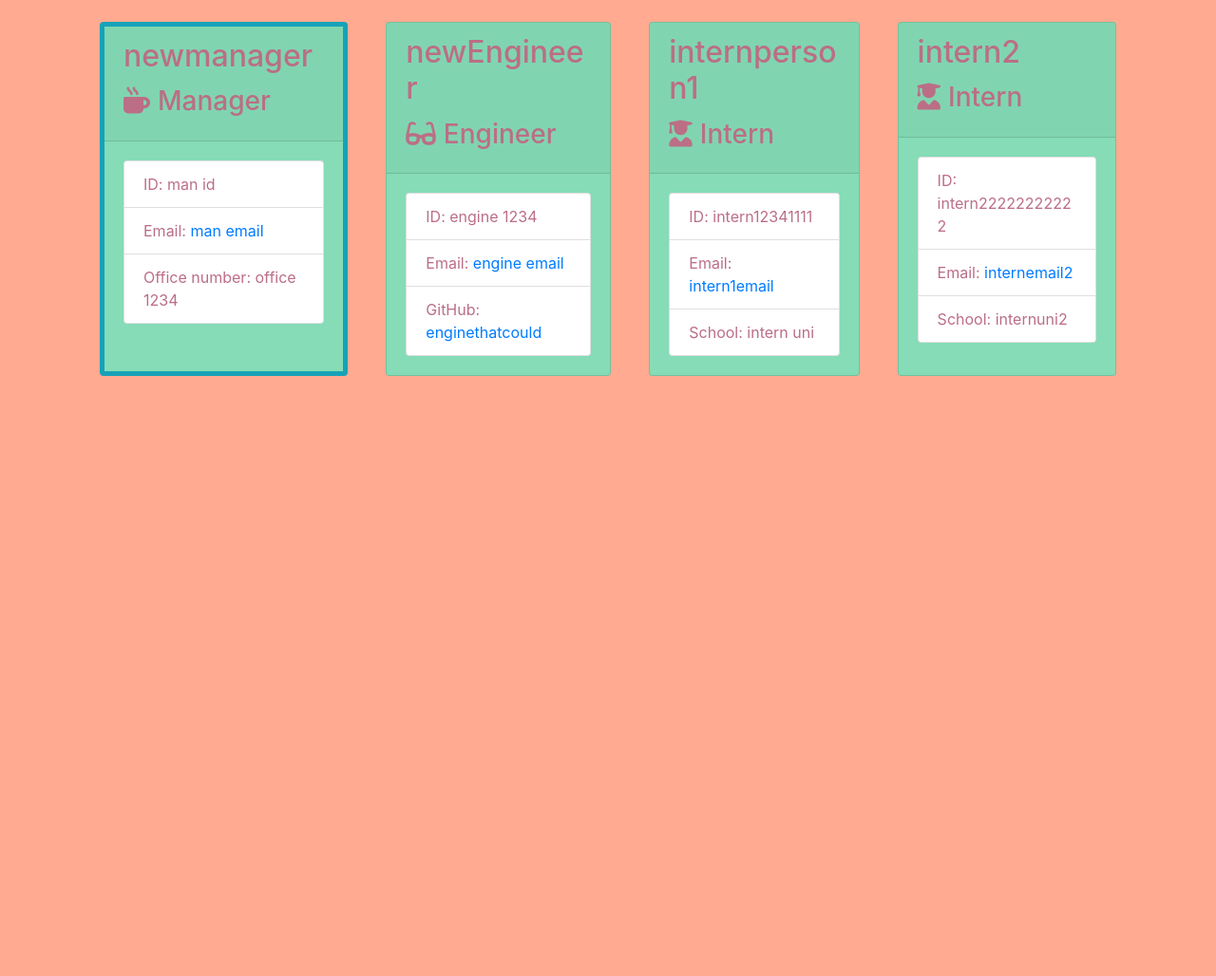
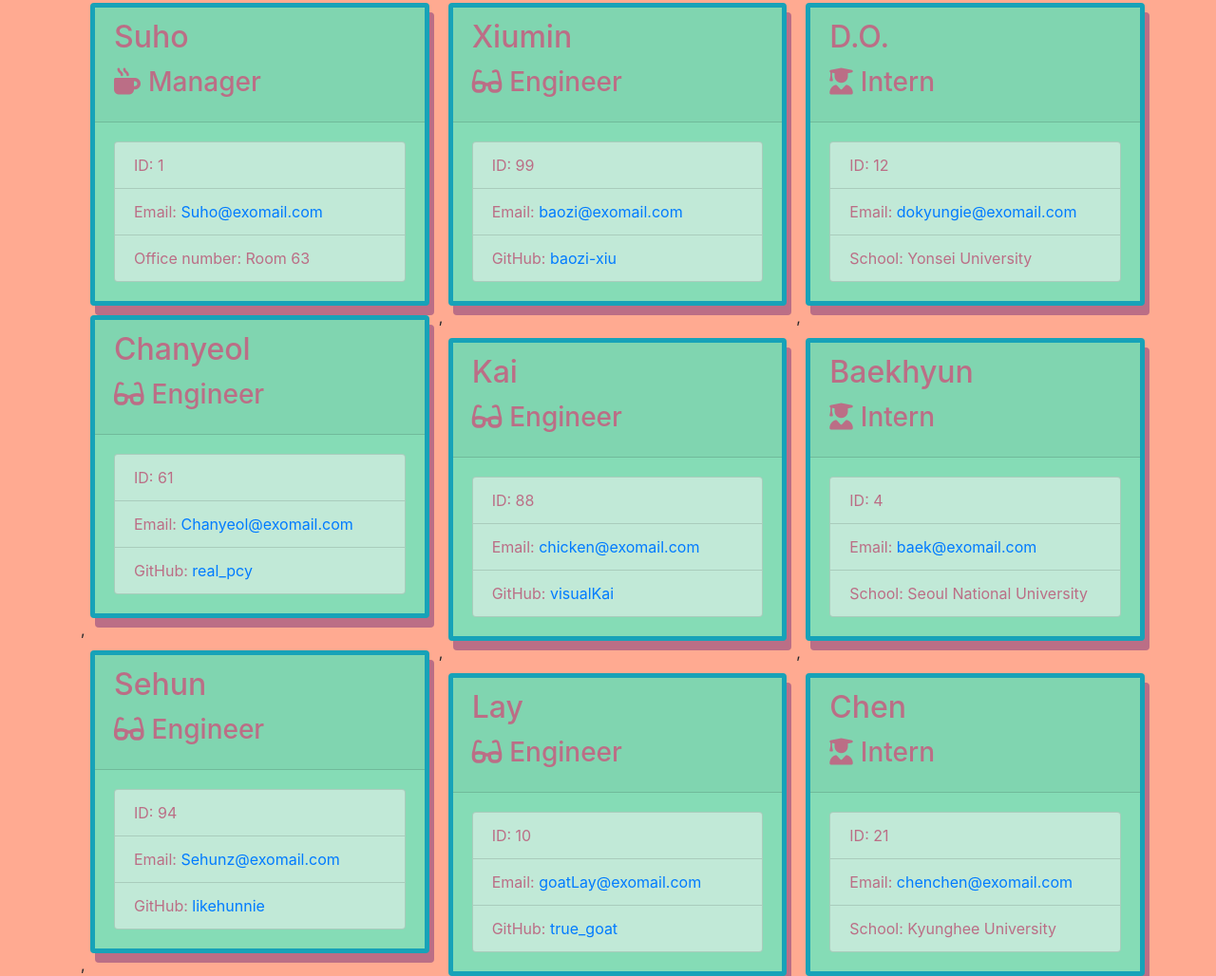
Before and after one commit to kairora/team-tiles, a website: page output/team.html in a window 1280 px wide. Shown: the part 207-1235 px from the top of the page at 95% size. Before the commit the page ends 800 px from the top, so only its background shows below. Drawn offline with nearby package versions, Linux system fonts and the light colour scheme.

Commit message:
added weird alignment to cards

```diff
--- a/output/style.css
+++ b/output/style.css
@@ -1,23 +1,26 @@
 .jumbotron {
     color: #259c8c;
     background-color: #85DCB6;
+    box-shadow: 0px 5px
 }
-
 body {
     background-color: #FFAA91;
 }
-
 .border {
     border-width: 5px !important;;
 }
-
-.card .border {
-    border-color: #581027 !important;;
-}
-
 .card {
     background-color: #85DCB6;
     color: #bb6e86;
-    margin: 20px;
+    margin: 10px;
+    box-shadow: 5px 10px;
+    margin-bottom: 0px !important;;
 
 }
+
+.list-group-item {
+    background-color: #c1e9d7;
+}
+.card-columns {
+    display: inline-block;
+}
--- a/output/team.html
+++ b/output/team.html
@@ -5,7 +5,7 @@
     <meta charset="UTF-8" />
     <meta name="viewport" content="width=device-width, initial-scale=1.0" />
     <meta http-equiv="X-UA-Compatible" content="ie=edge" />
-    <title>Team Tiles</title>
+    <title>My Team</title>
     <link rel="stylesheet" href="https://stackpath.bootstrapcdn.com/bootstrap/4.3.1/css/bootstrap.min.css"
         integrity="sha384-ggOyR0iXCbMQv3Xipma34MD+dH/1fQ784/j6cY/iJTQUOhcWr7x9JvoRxT2MZw1T" crossorigin="anonymous">
     <link rel="stylesheet" href="style.css">
@@ -15,67 +15,133 @@
 <body>
     <div class="container-fluid">
         <div class="row">
-            <div class="col-12 jumbotron mb-3 team-heading border border-bottom-6 border-info">
-                <h1 class="text-center">Team Tiles</h1>
+            <div class="col-12 jumbotron mb-3 team-heading border-bottom-6 border-info">
+                <h1 class="text-center">My Team</h1>
             </div>
         </div>
     </div>
     <div class="container">
         <div class="row">
             <div class="team-area col-12 d-flex justify-content-center">
+                <div class="card-columns">
                 <div class="card employee-card border border-info">
     <div class="card-header">
-        <h2 class="card-title">newmanager</h2>
+        <h2 class="card-title">Suho</h2>
         <h3 class="card-title"><i class="fas fa-mug-hot mr-2"></i>Manager</h3>
     </div>
     <div class="card-body">
         <ul class="list-group">
-            <li class="list-group-item">ID: man id</li>
-            <li class="list-group-item">Email: <a href="mailto:man email">man email</a></li>
-            <li class="list-group-item">Office number: office 1234</li>
+            <li class="list-group-item">ID: 1</li>
+            <li class="list-group-item">Email: <a href="mailto:Suho@exomail.com">Suho@exomail.com</a></li>
+            <li class="list-group-item">Office number: Room 63</li>
         </ul>
     </div>
 </div>
-<div class="card employee-card">
+<div class="card employee-card border border-info">
     <div class="card-header">
-        <h2 class="card-title">newEngineer</h2>
+        <h2 class="card-title">Chanyeol</h2>
         <h3 class="card-title"><i class="fas fa-glasses mr-2"></i>Engineer</h3>
     </div>
     <div class="card-body">
         <ul class="list-group">
-            <li class="list-group-item">ID: engine 1234</li>
-            <li class="list-group-item">Email: <a href="mailto:engine email">engine email</a></li>
-            <li class="list-group-item">GitHub: <a href="https://github.com/enginethatcould" target="_blank" rel="noopener noreferrer">enginethatcould</a></li>
+            <li class="list-group-item">ID: 61</li>
+            <li class="list-group-item">Email: <a href="mailto:Chanyeol@exomail.com">Chanyeol@exomail.com</a></li>
+            <li class="list-group-item">GitHub: <a href="https://github.com/real_pcy" target="_blank" rel="noopener noreferrer">real_pcy</a></li>
         </ul>
     </div>
 </div>
-<div class="card employee-card">
+,<div class="card employee-card border border-info">
     <div class="card-header">
-        <h2 class="card-title">internperson1</h2>
+        <h2 class="card-title">Sehun</h2>
+        <h3 class="card-title"><i class="fas fa-glasses mr-2"></i>Engineer</h3>
+    </div>
+    <div class="card-body">
+        <ul class="list-group">
+            <li class="list-group-item">ID: 94</li>
+            <li class="list-group-item">Email: <a href="mailto:Sehunz@exomail.com">Sehunz@exomail.com</a></li>
+            <li class="list-group-item">GitHub: <a href="https://github.com/likehunnie" target="_blank" rel="noopener noreferrer">likehunnie</a></li>
+        </ul>
+    </div>
+</div>
+,<div class="card employee-card border border-info">
+    <div class="card-header">
+        <h2 class="card-title">Xiumin</h2>
+        <h3 class="card-title"><i class="fas fa-glasses mr-2"></i>Engineer</h3>
+    </div>
+    <div class="card-body">
+        <ul class="list-group">
+            <li class="list-group-item">ID: 99</li>
+            <li class="list-group-item">Email: <a href="mailto:baozi@exomail.com">baozi@exomail.com</a></li>
+            <li class="list-group-item">GitHub: <a href="https://github.com/baozi-xiu" target="_blank" rel="noopener noreferrer">baozi-xiu</a></li>
+        </ul>
+    </div>
+</div>
+,<div class="card employee-card border border-info">
+    <div class="card-header">
+        <h2 class="card-title">Kai</h2>
+        <h3 class="card-title"><i class="fas fa-glasses mr-2"></i>Engineer</h3>
+    </div>
+    <div class="card-body">
+        <ul class="list-group">
+            <li class="list-group-item">ID: 88</li>
+            <li class="list-group-item">Email: <a href="mailto:chicken@exomail.com">chicken@exomail.com</a></li>
+            <li class="list-group-item">GitHub: <a href="https://github.com/visualKai" target="_blank" rel="noopener noreferrer">visualKai</a></li>
+        </ul>
+    </div>
+</div>
+,<div class="card employee-card border border-info">
+    <div class="card-header">
+        <h2 class="card-title">Lay</h2>
+        <h3 class="card-title"><i class="fas fa-glasses mr-2"></i>Engineer</h3>
+    </div>
+    <div class="card-body">
+        <ul class="list-group">
+            <li class="list-group-item">ID: 10</li>
+            <li class="list-group-item">Email: <a href="mailto:goatLay@exomail.com">goatLay@exomail.com</a></li>
+            <li class="list-group-item">GitHub: <a href="https://github.com/true_goat" target="_blank" rel="noopener noreferrer">true_goat</a></li>
+        </ul>
+    </div>
+</div>
+<div class="card employee-card border border-info">
+    <div class="card-header">
+        <h2 class="card-title">D.O.</h2>
         <h3 class="card-title"><i class="fas fa-user-graduate mr-2"></i>Intern</h3>
     </div>
     <div class="card-body">
         <ul class="list-group">
-            <li class="list-group-item">ID: intern12341111</li>
-            <li class="list-group-item">Email: <a href="mailto:intern1email">intern1email</a></li>
-            <li class="list-group-item">School: intern uni</li>
+            <li class="list-group-item">ID: 12</li>
+            <li class="list-group-item">Email: <a href="mailto:dokyungie@exomail.com">dokyungie@exomail.com</a></li>
+            <li class="list-group-item">School: Yonsei University</li>
         </ul>
     </div>
 </div>
-<div class="card employee-card">
+,<div class="card employee-card border border-info">
     <div class="card-header">
-        <h2 class="card-title">intern2</h2>
+        <h2 class="card-title">Baekhyun</h2>
         <h3 class="card-title"><i class="fas fa-user-graduate mr-2"></i>Intern</h3>
     </div>
     <div class="card-body">
         <ul class="list-group">
-            <li class="list-group-item">ID: intern22222222222</li>
-            <li class="list-group-item">Email: <a href="mailto:internemail2">internemail2</a></li>
-            <li class="list-group-item">School: internuni2</li>
+            <li class="list-group-item">ID: 4</li>
+            <li class="list-group-item">Email: <a href="mailto:baek@exomail.com">baek@exomail.com</a></li>
+            <li class="list-group-item">School: Seoul National University</li>
         </ul>
     </div>
 </div>
-
+,<div class="card employee-card border border-info">
+    <div class="card-header">
+        <h2 class="card-title">Chen</h2>
+        <h3 class="card-title"><i class="fas fa-user-graduate mr-2"></i>Intern</h3>
+    </div>
+    <div class="card-body">
+        <ul class="list-group">
+            <li class="list-group-item">ID: 21</li>
+            <li class="list-group-item">Email: <a href="mailto:chenchen@exomail.com">chenchen@exomail.com</a></li>
+            <li class="list-group-item">School: Kyunghee University</li>
+        </ul>
+    </div>
+</div>
+                </div>
             </div>
         </div>
     </div>
```
